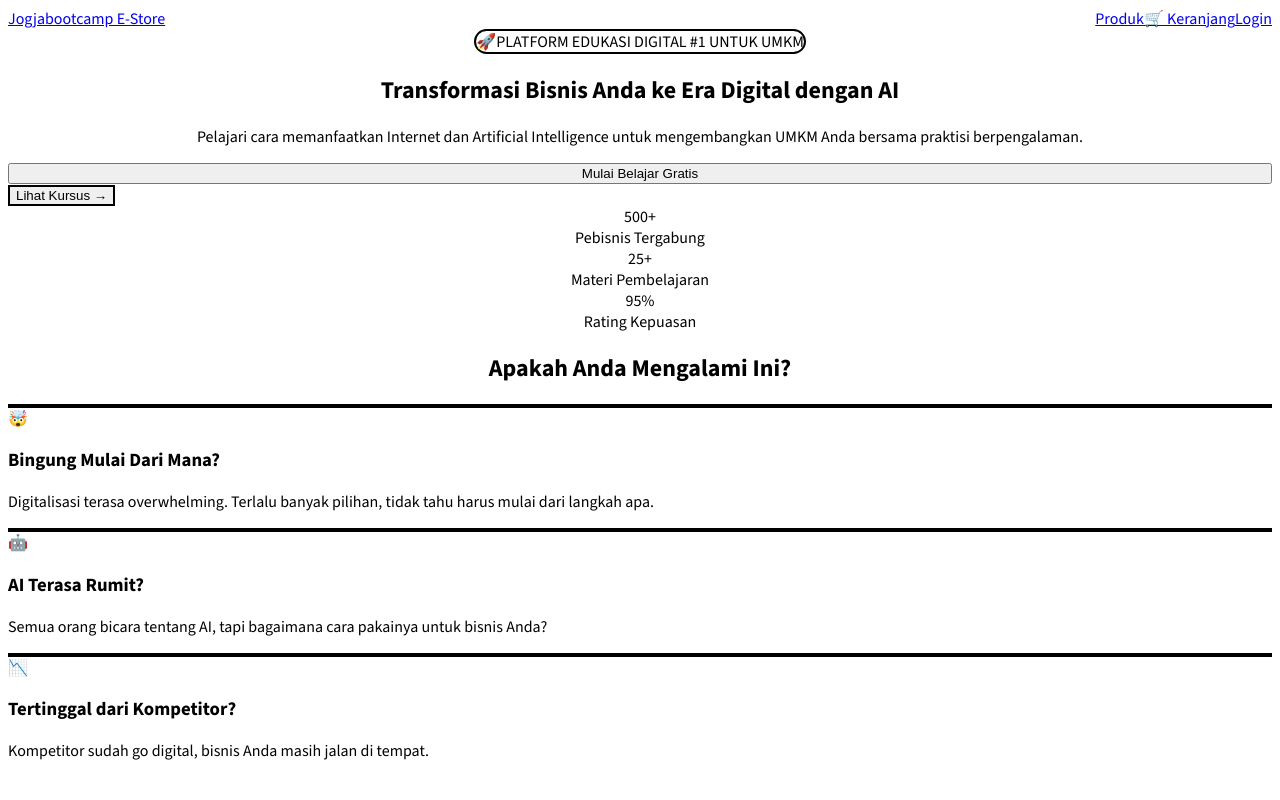
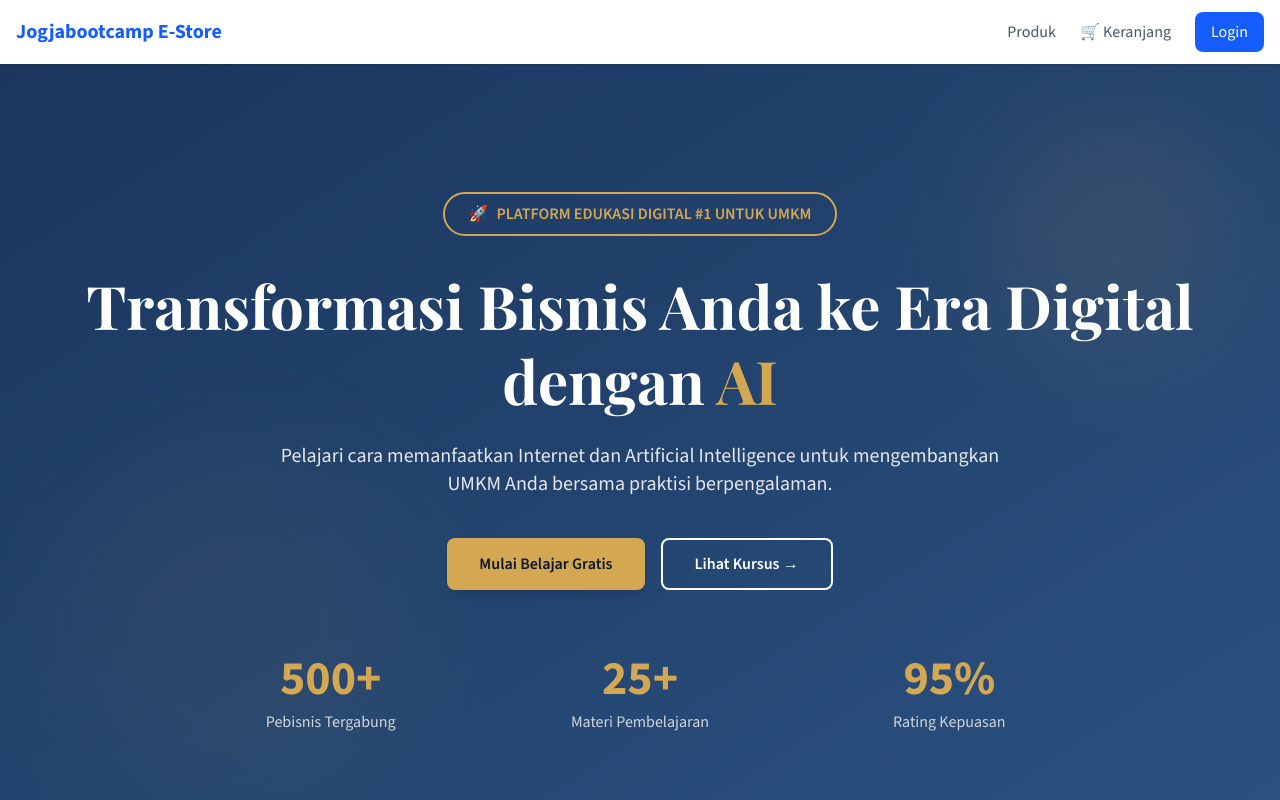
Before and after one commit to aripoya/e-store-, a React (Vite) app in the folder apps/web/: page / in a window 1280 px wide. Shown: the top 800 px of the page. Built offline with nearby package versions, Linux system fonts and the light colour scheme.

Commit message:
Fix Tailwind v4 custom colors configuration - apply navy and gold theme properly

```diff
--- a/apps/web/src/index.css
+++ b/apps/web/src/index.css
@@ -1,11 +1,20 @@
-@tailwind base;
-@tailwind components;
-@tailwind utilities;
+@import "tailwindcss";
+
+@theme {
+  --color-navy-primary: #1a365d;
+  --color-navy-secondary: #2c5282;
+  --color-navy-dark: #0f172a;
+  --color-gold: #d4a853;
+  --color-gold-hover: #c9973f;
+
+  --font-heading: 'Playfair Display', Georgia, serif;
+  --font-body: 'Source Sans 3', sans-serif;
+}
 
 html {
   scroll-behavior: smooth;
 }
 
 body {
-  font-family: 'Source Sans 3', sans-serif;
+  font-family: var(--font-body);
 }
--- a/apps/web/tailwind.config.ts
+++ /dev/null
@@ -1,27 +0,0 @@
-import type { Config } from 'tailwindcss'
-
-const config: Config = {
-  content: ['./index.html', './src/**/*.{js,ts,jsx,tsx}'],
-  theme: {
-    extend: {
-      colors: {
-        navy: {
-          primary: '#1a365d',
-          secondary: '#2c5282',
-          dark: '#0f172a',
-        },
-        gold: {
-          DEFAULT: '#d4a853',
-          hover: '#c9973f',
-        },
-      },
-      fontFamily: {
-        heading: ['Playfair Display', 'Georgia', 'serif'],
-        body: ['Source Sans 3', 'sans-serif'],
-      },
-    },
-  },
-  plugins: [],
-}
-
-export default config
```
